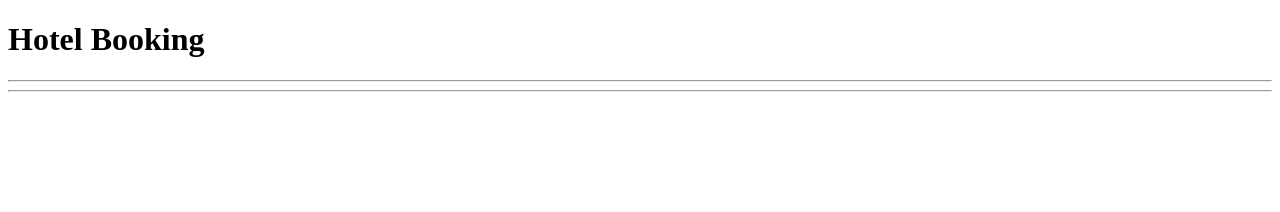
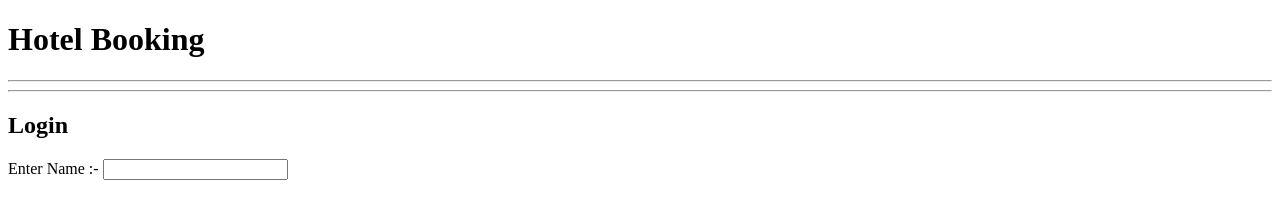
Before and after one commit to rahuldaware2510/Dem0-2, a plain HTML site: page index.html in a window 1280 px wide. Drawn offline with Linux system fonts and the light colour scheme.

Commit message:
Login box done

```diff
--- a/index.html
+++ b/index.html
@@ -8,5 +8,9 @@
 <body>
     <h1>Hotel Booking</h1>
     <hr><hr>
+    <h2>Login</h2>
+    <label for="name">Enter Name :-</label>
+    <input type="name" id="name">
+    <br><br>
 </body>
 </html>
```
